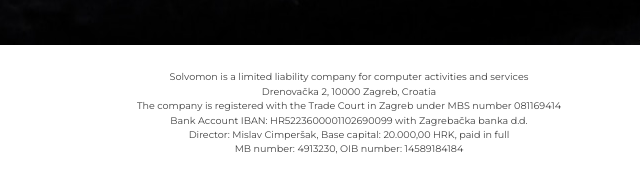
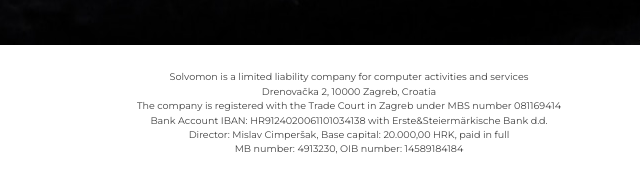
Before and after one commit to mislavcimpersak/solvomon.com, a website with bundled scripts: page index.html in a window 1280 px wide. Shown: the part 3003-3182 px from the top of the page, 101-741 px from the left. Built offline with nearby package versions, Linux system fonts and the light colour scheme; a web font is replaced by a local one.

Commit message:
update account number

```diff
--- a/index.html
+++ b/index.html
@@ -205,7 +205,7 @@
               Solvomon is a limited liability company for computer activities and services<br>
               Drenovačka 2, 10000 Zagreb, Croatia<br>
               The company is registered with the Trade Court in Zagreb under MBS number 081169414<br>
-              Bank Account IBAN: HR5223600001102690099 with Zagrebačka banka d.d.<br>
+              Bank Account IBAN: HR9124020061101034138 with Erste&Steiermärkische Bank d.d.<br>
               Director: Mislav Cimperšak, Base capital: 20.000,00 HRK, paid in full<br>
               MB number: 4913230, OIB number: 14589184184
             </div>
```
